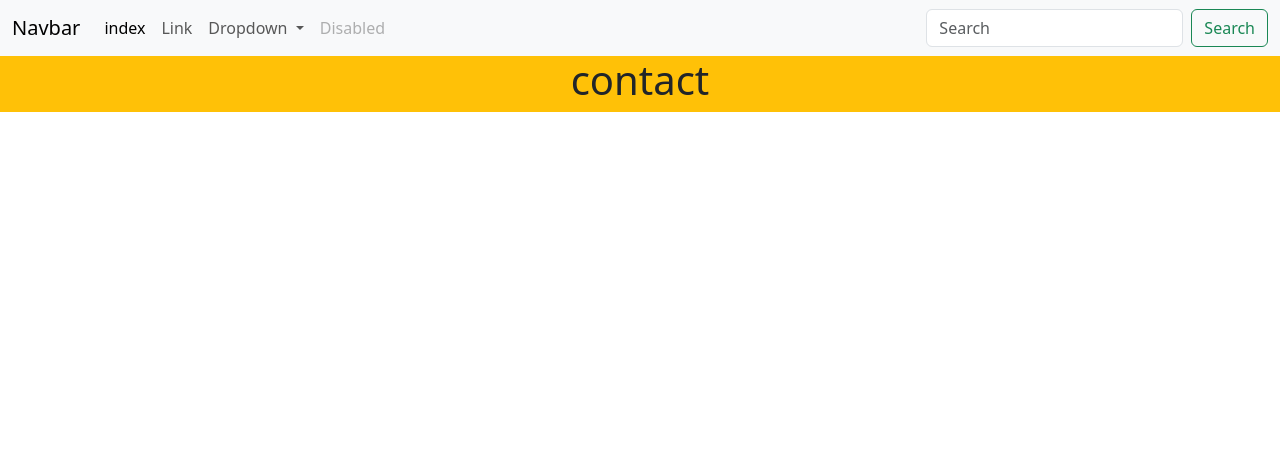
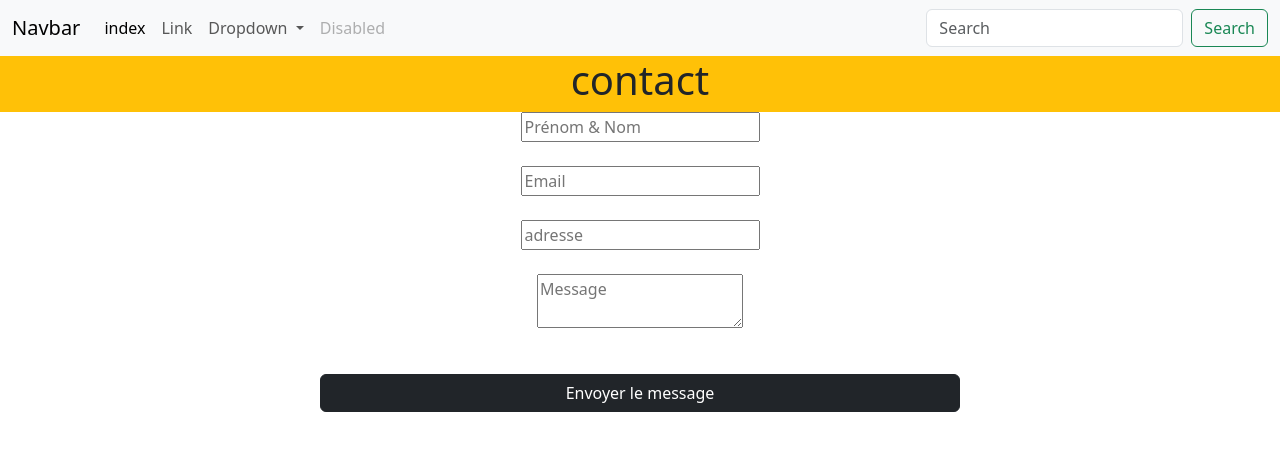
Before and after one commit to Mejri-Ahlem/horizon, a plain HTML site: page contact.html in a window 1280 px wide. Drawn offline with nearby package versions, Linux system fonts and the light colour scheme.

Commit message:
contact
add nom et prénom, adresse, email, envoyer le message

```diff
--- a/contact.html
+++ b/contact.html
@@ -68,6 +68,30 @@
                     </div>
                 </div>
             </div>
+
+            <form action="contact.html">
+              	<p class="contact-form-submit text-center">
+              <input type="text" placeholder="Prénom & Nom">
+              <br>
+              <br>
+              <input type="email" placeholder="Email">
+              <br>
+              <br>
+              <input type="text" placeholder="adresse">
+              <br>
+              <br>
+              <textarea placeholder="Message"></textarea>
+              <p class="d-inline-flex gap-1">
+                <div class="d-grid gap-2 col-6 mx-auto">
+                  <button type="button" class="btn btn-dark">Envoyer le message</button>
+                </p>
+              </div>
+
+            </div>
+          </form>
+        </div>
+      </div>
+    </div>
         </main>
         <footer>
             <!-- place footer here -->
```
